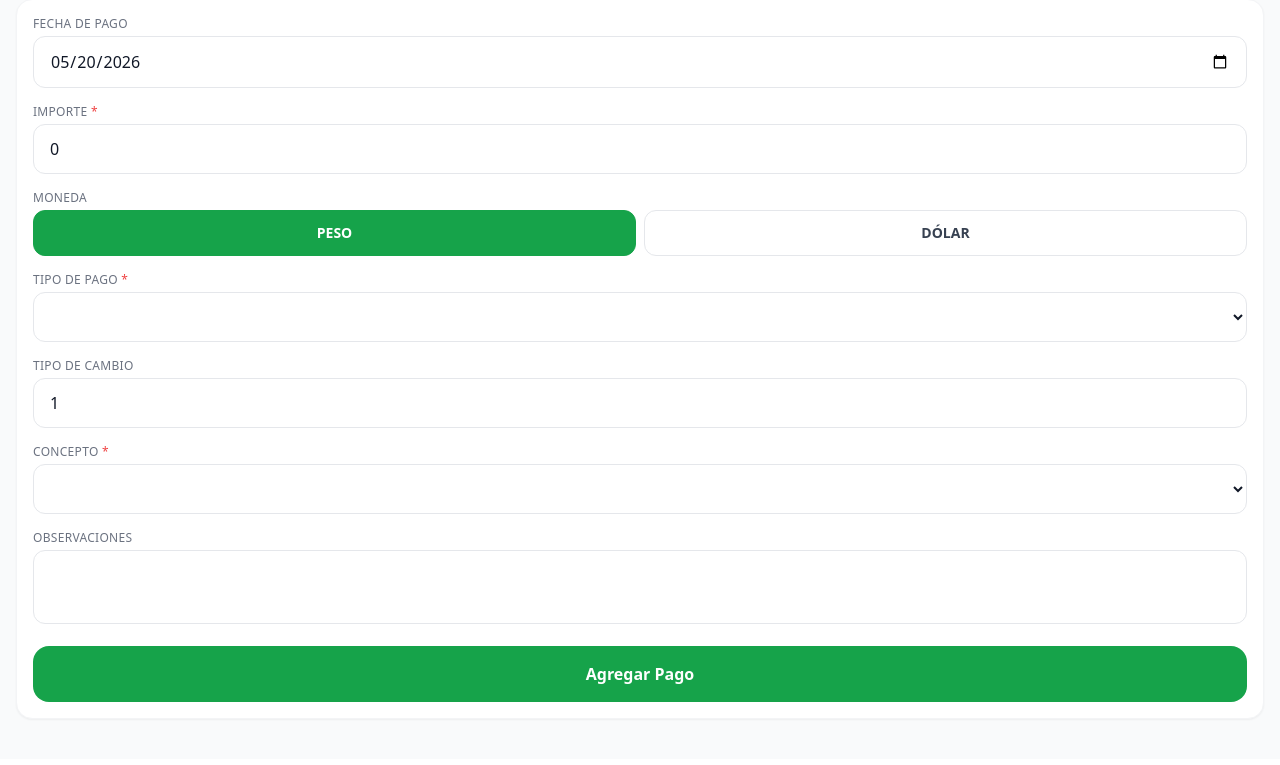
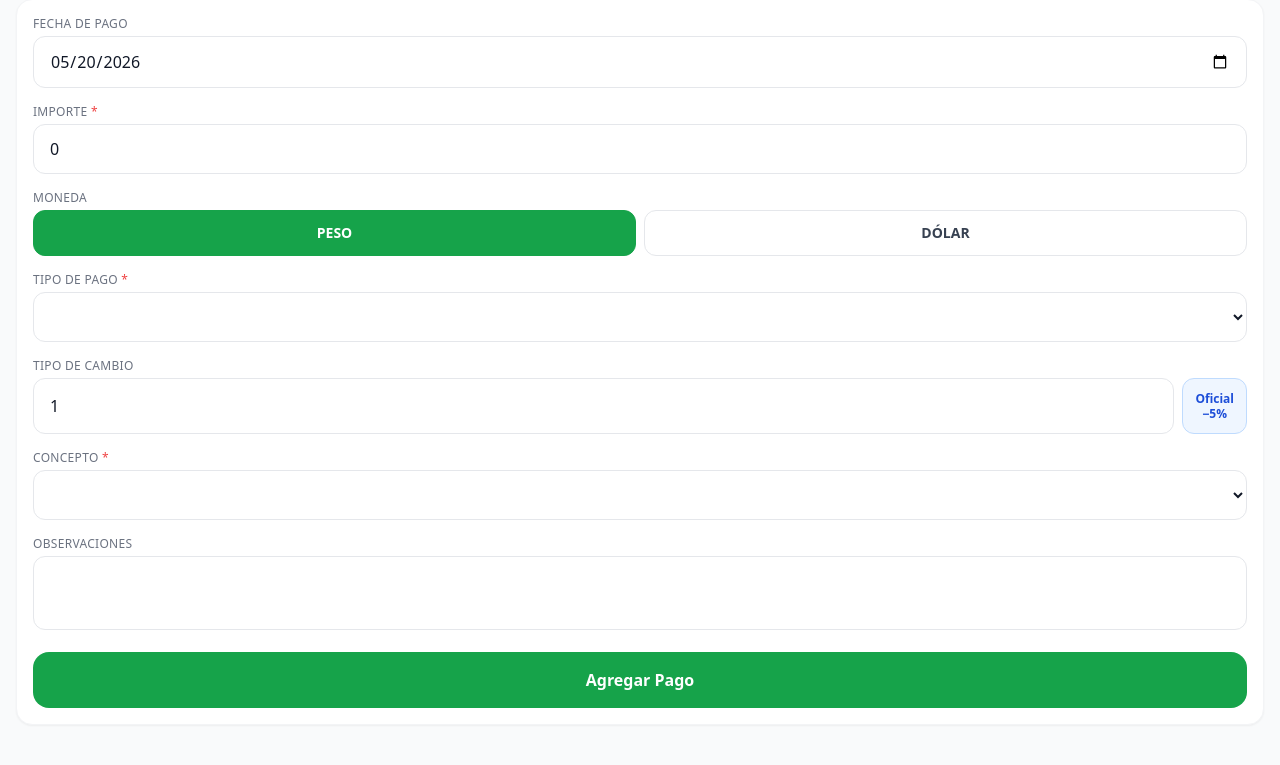
Before and after one commit to fvenanti/opr.carcloud, a FastAPI app: page /planilla/1/pagos in a window 1280 px wide. Shown: the part 85-850 px from the top of the page. Before the commit the page ends 805 px from the top, so only its background shows below. Run offline with FastAPI, Linux system fonts and the light colour scheme; the visitor is signed in with stand-in values (Sample User, id 1); data that the repository does not hold is empty; parts of the project's set-up code (start-up, migrations or seed data) failed here and were passed over; some libraries are stand-ins or nearby versions.

Commit message:
Add TC Oficial -5% button to fetch live exchange rate from dolarapi.com
Co-Authored-By: Claude Sonnet 4.6 <noreply@anthropic.com>

```diff
--- a/templates/pagos.html
+++ b/templates/pagos.html
@@ -43,7 +43,15 @@
 <div class="px-4 pb-4">
   <h2 class="text-xs font-bold text-gray-400 uppercase tracking-widest mb-3">Nuevo pago</h2>
   <form method="post" action="/planilla/{{ id_reserva }}/pagos"
-        x-data="{ moneda: 'PESO', tipo: 'Efectivo', concepto: 'Alquiler' }"
+        x-data="{ moneda: 'PESO', tc: 1, tcLoading: false,
+          fetchTC() {
+            this.tcLoading = true;
+            fetch('https://dolarapi.com/v1/dolares/oficial')
+              .then(r => r.json())
+              .then(d => { this.tc = Math.round(d.compra * 0.95); this.tcLoading = false; })
+              .catch(() => { alert('Error al obtener tipo de cambio'); this.tcLoading = false; });
+          }
+        }"
         class="space-y-4 bg-white rounded-2xl border border-gray-100 shadow-sm p-4">
 
     <div>
@@ -91,8 +99,16 @@
 
     <div>
       <label class="block text-xs text-gray-500 mb-1 uppercase tracking-wide">Tipo de Cambio</label>
-      <input type="number" name="tipo_cambio" step="0.01" min="1" value="1"
-             class="w-full border border-gray-200 rounded-xl px-4 py-3 text-gray-900 focus:outline-none focus:border-green-500">
+      <div class="flex gap-2">
+        <input type="number" name="tipo_cambio" step="1" min="1" x-model="tc"
+               class="flex-1 border border-gray-200 rounded-xl px-4 py-3 text-gray-900 focus:outline-none focus:border-green-500">
+        <button type="button" @click="fetchTC()" :disabled="tcLoading"
+                class="shrink-0 px-3 py-3 bg-blue-50 border border-blue-200 text-blue-700 font-semibold text-xs rounded-xl active:bg-blue-100 transition-colors disabled:opacity-50 leading-tight text-center">
+          <span x-show="!tcLoading">Oficial<br>−5%</span>
+          <span x-show="tcLoading">...</span>
+        </button>
+      </div>
+      <p class="text-xs text-gray-400 mt-1" x-show="tc > 1">Compra oficial × 0.95 = <span x-text="tc"></span></p>
     </div>
 
     <div>
```
